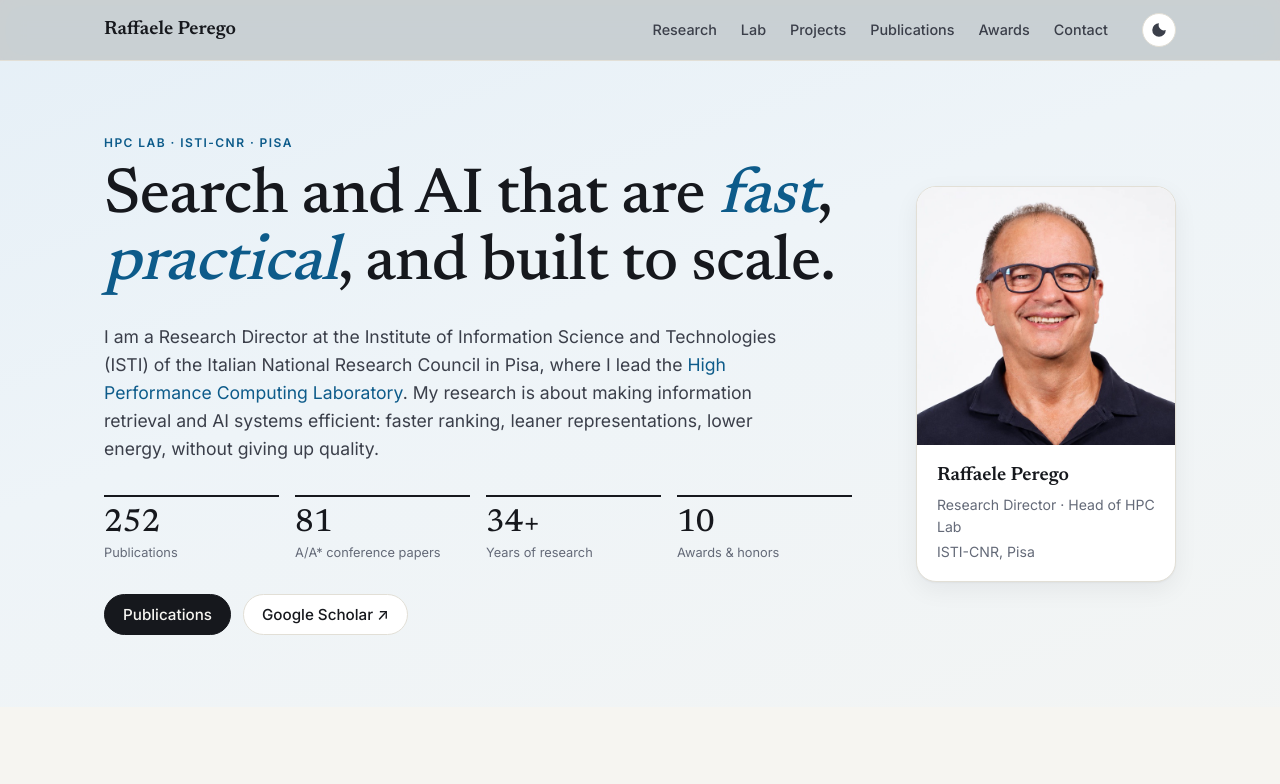
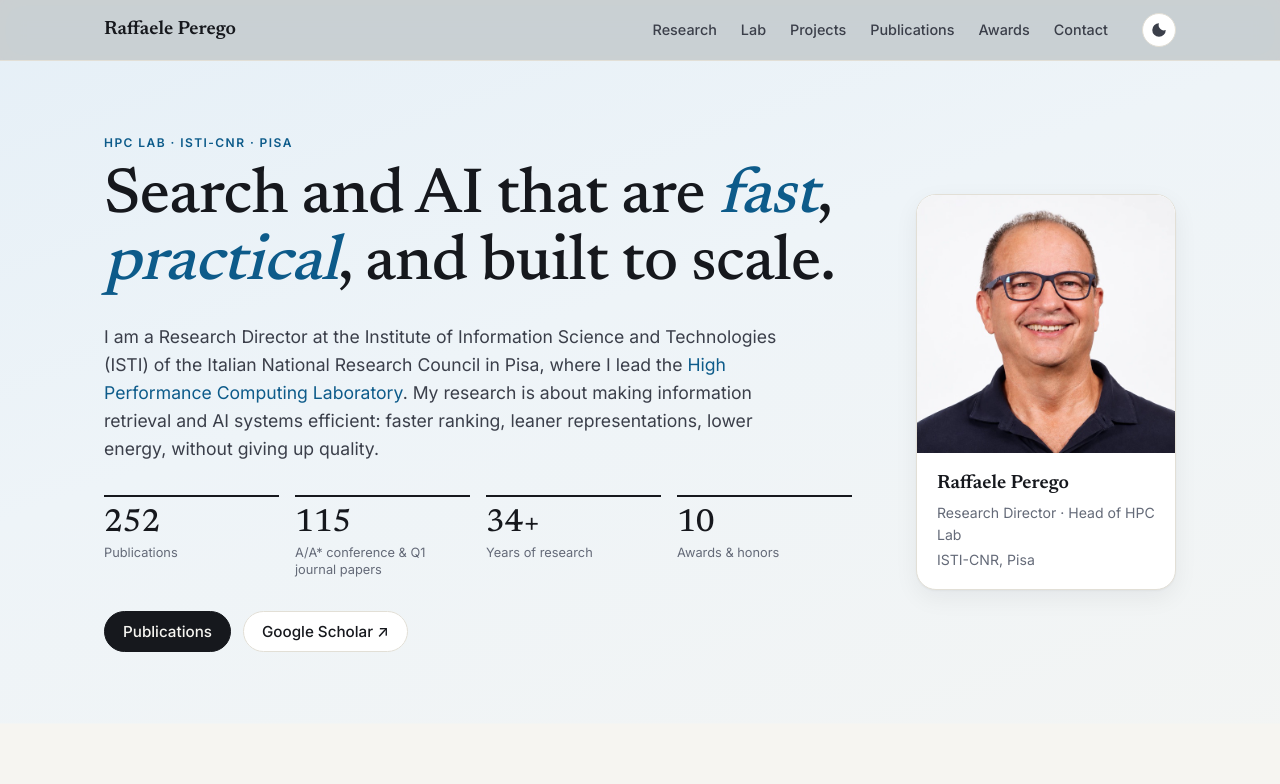
Before and after one commit to raffaeleperego/raffaeleperego.github.io, a plain HTML site: page index.html in a window 1280 px wide. Shown: the top 784 px of the page. Drawn offline with Linux system fonts and the light colour scheme.

Commit message:
Hero stats: count A/A* conference and Q1 journal papers together
Co-Authored-By: Claude Opus 5.5 <noreply@anthropic.com>

```diff
--- a/assets/js/site.js
+++ b/assets/js/site.js
@@ -30,7 +30,7 @@
 
   /* ---------- stats ---------- */
   document.getElementById("stat-total").textContent = DATA.stats.total;
-  document.getElementById("stat-a").textContent = DATA.stats.a_conf;
+  document.getElementById("stat-a").textContent = DATA.stats.a_conf + DATA.stats.q1;
   document.getElementById("stat-years").textContent = DATA.stats.years_active + "+";
   document.getElementById("pub-updated").textContent = new Date(DATA.generated)
     .toLocaleDateString("en-GB", { day: "numeric", month: "long", year: "numeric" });
--- a/index.html
+++ b/index.html
@@ -77,7 +77,7 @@
     </p>
     <dl class="stats" aria-label="At a glance">
       <div><dt id="stat-total">—</dt><dd>Publications</dd></div>
-      <div><dt id="stat-a">—</dt><dd>A/A* conference papers</dd></div>
+      <div><dt id="stat-a">—</dt><dd>A/A* conference &amp; Q1 journal papers</dd></div>
       <div><dt id="stat-years">—</dt><dd>Years of research</dd></div>
       <div><dt id="stat-awards">—</dt><dd>Awards &amp; honors</dd></div>
     </dl>
@@ -275,6 +275,6 @@
 </footer>
 
 <script src="assets/js/publications-data.js?v=b5311c8d4e"></script>
-<script src="assets/js/site.js?v=5ac4e4ed7b"></script>
+<script src="assets/js/site.js?v=55bff0aa4c"></script>
 </body>
 </html>
```
